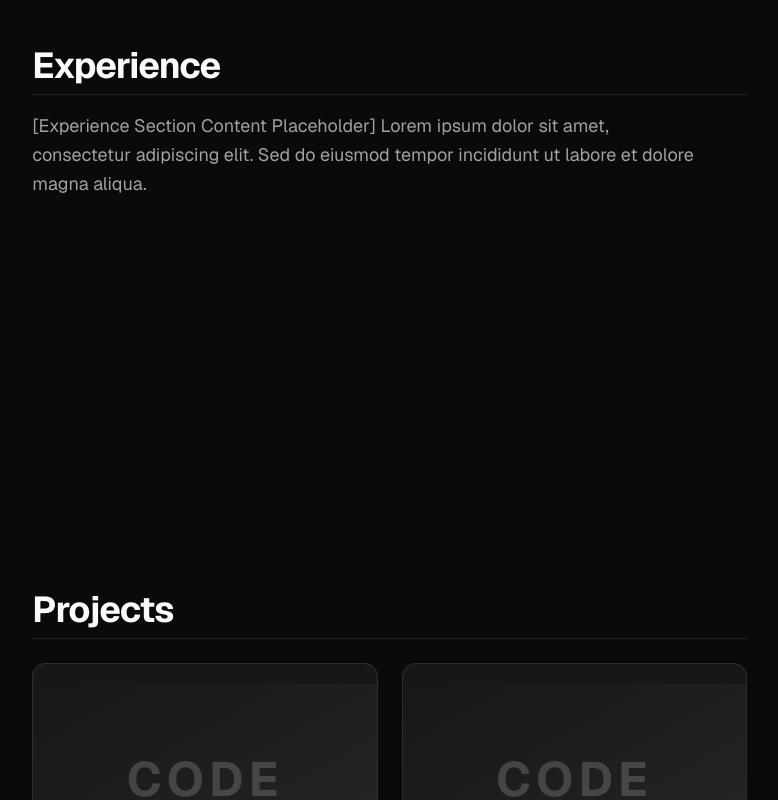
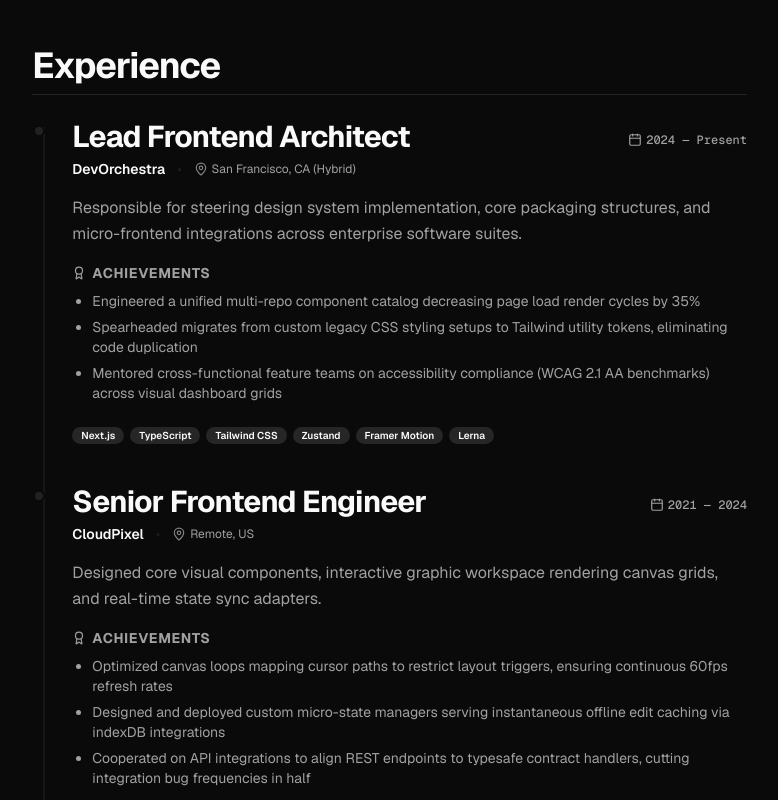
Before and after one commit to archi2305/Portfolio, a Next.js app: page / in a window 1280 px wide. Shown: the part 1540-2340 px from the top of the page, without its empty margins (501-1279 px from the left). Built offline with nearby package versions, Linux system fonts and the light colour scheme.

Commit message:
Complete experience timeline

```diff
--- a/app/page.tsx
+++ b/app/page.tsx
@@ -16,7 +16,9 @@ import { Display, H1, H2, H3, Body, Caption } from "@/components/ui/typography"
 import { useActiveSection } from "@/hooks/use-active-section"
 import { ProjectCard } from "@/components/ui/project-card"
 import { ProjectModal } from "@/components/ui/project-modal"
+import { Timeline } from "@/components/ui/timeline"
 import { projects } from "@/data/projects"
+import { experiences } from "@/data/experience"
 import { Project } from "@/types/project"
 import { Menu, X } from "lucide-react"
 import { cn } from "@/lib/utils"
@@ -220,16 +222,14 @@ export default function Home() {
             </RevealOnScroll>
           </Section>
 
-          {/* Experience Section Placeholder */}
+          {/* Experience Section */}
           <Section id="experience" className="scroll-mt-24 min-h-[50vh]">
             <RevealOnScroll>
-              <Stack gap={4}>
+              <Stack gap={6}>
                 <Heading as="h2" size="h2" className="border-b pb-2 border-border">
                   Experience
                 </Heading>
-                <Body className="max-w-2xl text-secondary-text">
-                  [Experience Section Content Placeholder] Lorem ipsum dolor sit amet, consectetur adipiscing elit. Sed do eiusmod tempor incididunt ut labore et dolore magna aliqua.
-                </Body>
+                <Timeline items={experiences} />
               </Stack>
             </RevealOnScroll>
           </Section>
--- /dev/null
+++ b/components/ui/timeline.tsx
@@ -0,0 +1,95 @@
+import * as React from "react"
+import { Experience } from "@/types/experience"
+import { Badge } from "@/components/ui/badge"
+import { H3, Body, Caption } from "@/components/ui/typography"
+import { Stack } from "@/components/layout/stack"
+import { Calendar, MapPin, Award } from "lucide-react"
+import { cn } from "@/lib/utils"
+
+export interface TimelineProps extends React.HTMLAttributes<HTMLDivElement> {
+  items: Experience[]
+}
+
+export function Timeline({ items, className, ...props }: TimelineProps) {
+  return (
+    <div className={cn("relative pl-8 sm:pl-10", className)} {...props}>
+      {/* Vertical Line Track */}
+      <div className="absolute left-[11px] top-2 h-[calc(100%-16px)] w-[2px] bg-border/60" />
+
+      <Stack gap={10} className="w-full">
+        {items.map((item) => (
+          <TimelineItem key={item.id} item={item} />
+        ))}
+      </Stack>
+    </div>
+  )
+}
+
+interface TimelineItemProps {
+  item: Experience
+}
+
+function TimelineItem({ item }: TimelineItemProps) {
+  return (
+    <div className="group relative w-full">
+
+      {/* Node Dot Indicator */}
+      <div className="absolute -left-[35px] sm:-left-[39px] top-1.5 h-3 w-3 rounded-full border-2 border-background bg-border group-hover:bg-primary-text group-hover:border-primary-text transition-colors duration-300 z-10" />
+
+      <Stack gap={4} className="w-full">
+
+        {/* Role, Company and Meta Details */}
+        <Stack gap={1} className="w-full">
+          <div className="flex flex-col sm:flex-row sm:items-baseline justify-between gap-1">
+            <H3 className="text-lg font-bold text-primary-text group-hover:text-primary-text/95 transition-colors">
+              {item.role}
+            </H3>
+            <div className="flex items-center gap-1 text-muted-foreground text-xs font-mono font-medium shrink-0">
+              <Calendar className="h-3.5 w-3.5" />
+              <span>{item.duration}</span>
+            </div>
+          </div>
+
+          <div className="flex flex-wrap items-center gap-3 text-xs md:text-sm text-secondary-text">
+            <span className="font-semibold text-primary-text">{item.company}</span>
+            <span className="text-border/80 hidden sm:inline">•</span>
+            <div className="flex items-center gap-1 text-secondary-text/80 text-xs">
+              <MapPin className="h-3.5 w-3.5 shrink-0" />
+              <span>{item.location}</span>
+            </div>
+          </div>
+        </Stack>
+
+        {/* Job Description */}
+        <Body className="text-sm md:text-base leading-relaxed text-secondary-text max-w-2xl">
+          {item.description}
+        </Body>
+
+        {/* Achievements Bullet List */}
+        {item.achievements.length > 0 && (
+          <div className="space-y-2 max-w-2xl">
+            <Caption className="text-xs font-bold uppercase tracking-wider text-muted-foreground flex items-center gap-1.5">
+              <Award className="h-3.5 w-3.5" />
+              Achievements
+            </Caption>
+            <ul className="list-disc pl-5 space-y-1.5 text-xs sm:text-sm text-secondary-text/90">
+              {item.achievements.map((achievement, i) => (
+                <li key={i}>{achievement}</li>
+              ))}
+            </ul>
+          </div>
+        )}
+
+        {/* Technologies Badge Pack */}
+        <div className="flex flex-wrap gap-1.5 pt-2">
+          {item.technologies.map((tech) => (
+            <Badge key={tech} variant="secondary" className="text-[10px] px-2 py-0">
+              {tech}
+            </Badge>
+          ))}
+        </div>
+
+      </Stack>
+    </div>
+  )
+}
--- /dev/null
+++ b/data/experience.ts
@@ -0,0 +1,32 @@
+import { Experience } from "@/types/experience"
+
+export const experiences: Experience[] = [
+  {
+    id: "lead-architect",
+    company: "DevOrchestra",
+    role: "Lead Frontend Architect",
+    duration: "2024 — Present",
+    location: "San Francisco, CA (Hybrid)",
+    description: "Responsible for steering design system implementation, core packaging structures, and micro-frontend integrations across enterprise software suites.",
+    technologies: ["Next.js", "TypeScript", "Tailwind CSS", "Zustand", "Framer Motion", "Lerna"],
+    achievements: [
+      "Engineered a unified multi-repo component catalog decreasing page load render cycles by 35%",
+      "Spearheaded migrates from custom legacy CSS styling setups to Tailwind utility tokens, eliminating code duplication",
+      "Mentored cross-functional feature teams on accessibility compliance (WCAG 2.1 AA benchmarks) across visual dashboard grids"
+    ],
+  },
+  {
+    id: "senior-engineer",
+    company: "CloudPixel",
+    role: "Senior Frontend Engineer",
+    duration: "2021 — 2024",
+    location: "Remote, US",
+    description: "Designed core visual components, interactive graphic workspace rendering canvas grids, and real-time state sync adapters.",
+    technologies: ["React", "TypeScript", "Zustand", "WebSockets", "HTML5 Canvas", "Vite"],
+    achievements: [
+      "Optimized canvas loops mapping cursor paths to restrict layout triggers, ensuring continuous 60fps refresh rates",
+      "Designed and deployed custom micro-state managers serving instantaneous offline edit caching via indexDB integrations",
+      "Cooperated on API integrations to align REST endpoints to typesafe contract handlers, cutting integration bug frequencies in half"
+    ],
+  },
+]
--- /dev/null
+++ b/types/experience.ts
@@ -0,0 +1,10 @@
+export interface Experience {
+  id: string
+  company: string
+  role: string
+  duration: string
+  location: string
+  description: string
+  technologies: string[]
+  achievements: string[]
+}
```
